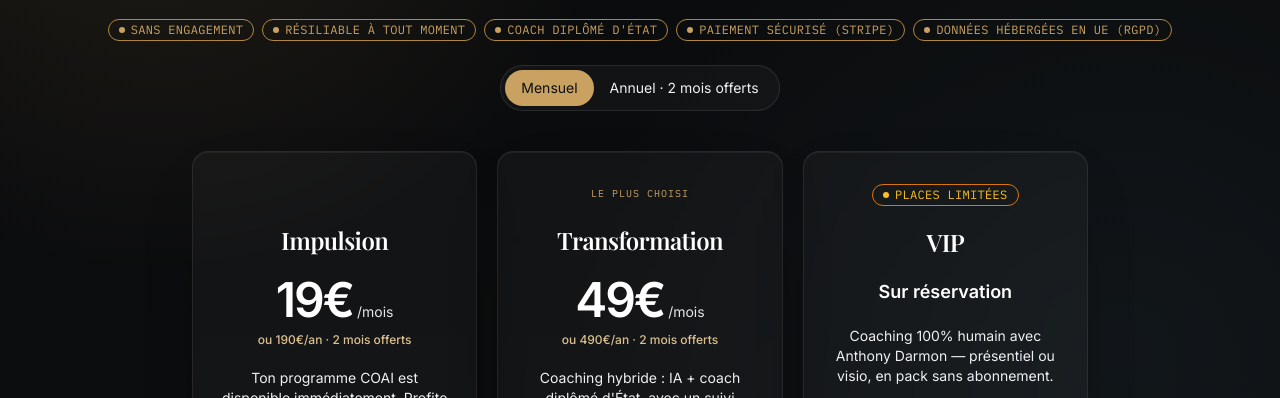
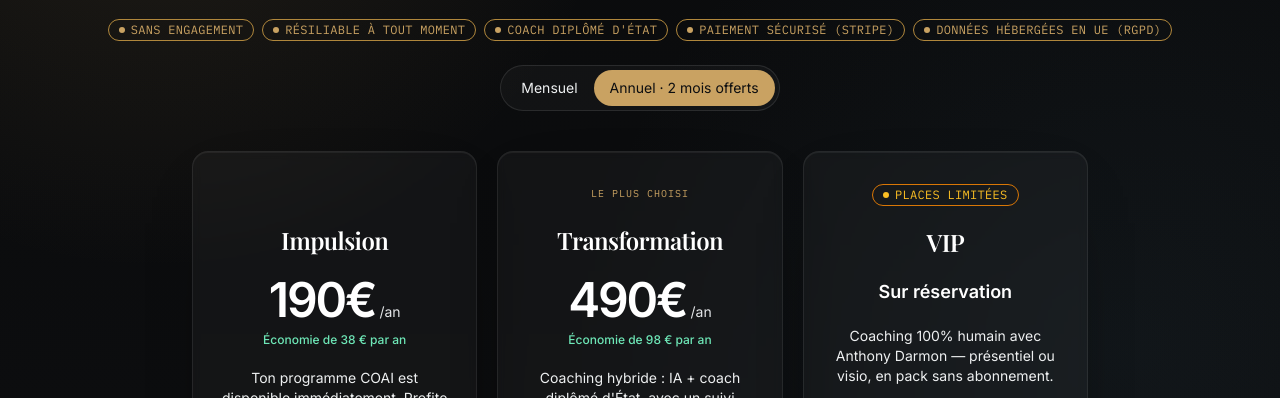
Before and after one commit to anthonydarmon213-ux/COAI, a Next.js app: page /pricing in a window 1280 px wide. Shown: the part 395-793 px from the top of the page. Built offline with nearby package versions, Linux system fonts and the light colour scheme; no server answers.

Commit message:
feat: prioritize annual plans for cash flow

```diff
--- a/src/app/(marketing)/pricing/page.tsx
+++ b/src/app/(marketing)/pricing/page.tsx
@@ -129,7 +129,9 @@ const TIERS: Tier[] = [
 
 export default function PricingPage({ searchParams }: { searchParams?: { billing?: string; vip?: string } }) {
   const vipHref = buildWhatsAppLink(VIP_MESSAGE);
-  const annual = searchParams?.billing === "annual";
+  // L'annuel est présenté en premier pour privilégier l'engagement et la
+  // trésorerie, sans retirer le mensuel (accessible en un clic).
+  const annual = searchParams?.billing !== "monthly";
   const displayedTiers = TIERS.map((tier) => {
     if (!annual || tier.sessions) return tier;
     if (tier.nom === "Impulsion") {
@@ -159,7 +161,7 @@ export default function PricingPage({ searchParams }: { searchParams?: { billing
           <TrustBadges />
         </div>
         <div className="mt-6 inline-flex rounded-full border border-white/10 bg-white/[0.03] p-1">
-          <Link href="/pricing" className={`rounded-full px-4 py-2 text-sm ${!annual ? "bg-laiton-400 text-graphite-950" : "text-graphite-300"}`}>Mensuel</Link>
+          <Link href="/pricing?billing=monthly" className={`rounded-full px-4 py-2 text-sm ${!annual ? "bg-laiton-400 text-graphite-950" : "text-graphite-300"}`}>Mensuel</Link>
           <Link href="/pricing?billing=annual" className={`rounded-full px-4 py-2 text-sm ${annual ? "bg-laiton-400 text-graphite-950" : "text-graphite-300"}`}>Annuel · 2 mois offerts</Link>
         </div>
       </div>
@@ -199,6 +201,11 @@ export default function PricingPage({ searchParams }: { searchParams?: { billing
                   <p className="text-5xl font-semibold tracking-[-0.045em] text-white">{tier.prix}</p>
                   <span className="text-sm text-graphite-400">{tier.suffixe}</span>
                 </div>
+                {annual && (
+                  <p className="mt-2 text-xs font-medium text-emerald-300">
+                    Économie de {tier.nom === "Impulsion" ? "38 €" : "98 €"} par an
+                  </p>
+                )}
                 {!annual && (
                   <Link href="/pricing?billing=annual" className="mt-2 block text-xs font-medium text-laiton-300 hover:text-laiton-200">
                     ou {tier.nom === "Impulsion" ? "190€/an" : "490€/an"} · 2 mois offerts
@@ -257,7 +264,7 @@ export default function PricingPage({ searchParams }: { searchParams?: { billing
               ) : tier.plan ? (
                 <SubscribeButton plan={tier.plan} billing={annual ? "ANNUAL" : "MONTHLY"} label="Commencer gratuitement" className="w-full" />
               ) : (
-                <PlanSelectedLink href={`/sign-up?billing=${annual ? "ANNUAL" : "MONTHLY"}`} plan="GRATUIT" label="Commencer gratuitement" className="w-full" />
+                <PlanSelectedLink href={`/sign-up?billing=${annual ? "ANNUAL" : "MONTHLY"}`} plan="GRATUIT" billing={annual ? "ANNUAL" : "MONTHLY"} label="Commencer gratuitement" className="w-full" />
               )}
               {tier.essai && <span className="text-sm font-medium text-laiton-300">{tier.essai}</span>}
             </div>
--- a/src/app/api/cron/relance-inactifs/route.ts
+++ b/src/app/api/cron/relance-inactifs/route.ts
@@ -314,7 +314,7 @@ async function relancerDiagnosticsNonConvertis(appUrl: string): Promise<number>
       `Bonjour,\n\n` +
         `Tu as terminé ton diagnostic COAI, mais tu n'as pas encore activé ton accompagnement. ` +
         `Ton profil est prêt : il ne te reste qu'à choisir la formule qui correspond au niveau de suivi que tu veux.\n\n` +
-        `Tu peux essayer COAI pendant 7 jours, sans engagement : ${appUrl}/pricing\n\n` +
+        `Tu peux essayer COAI pendant 7 jours, sans engagement : ${appUrl}/pricing?billing=annual\n\n` +
         `Impulsion : 19 €/mois ou 190 €/an.\n` +
         `Transformation : 49 €/mois ou 490 €/an, avec validation par un coach diplômé d'État.\n\n` +
         `À bientôt,\nL'équipe COAI`
--- a/src/components/marketing/diagnostic-quiz.tsx
+++ b/src/components/marketing/diagnostic-quiz.tsx
@@ -366,7 +366,10 @@ export function DiagnosticQuiz({
   aDejaUnProgramme = false,
 }: { connecte?: boolean; aDejaUnProgramme?: boolean } = {}) {
   const [step, setStep] = useState<Step>("intro");
-  const [facturationAnnuelle, setFacturationAnnuelle] = useState(false);
+  // Après un diagnostic complet, on recommande l'engagement annuel (deux
+  // mois offerts) pour maximiser la valeur et la trésorerie. Le mensuel reste
+  // disponible immédiatement dans le même sélecteur.
+  const [facturationAnnuelle, setFacturationAnnuelle] = useState(true);
   // Parcours D (Phase 5B, 11/08/2026) : un visiteur déjà connecté qui refait
   // le diagnostic n'a pas besoin de ressaisir son email (déjà connu) — étape
   // retirée de la liste des questions pour ce cas, sans dupliquer tout le
@@ -1312,7 +1315,7 @@ export function DiagnosticQuiz({
                           facturationAnnuelle ? "bg-laiton-400 text-graphite-950" : "text-graphite-300"
                         }`}
                       >
-                        Annuel · 2 mois offerts
+                        Annuel recommandé · 2 mois offerts
                       </button>
                     </div>
                   </div>
@@ -1366,6 +1369,11 @@ export function DiagnosticQuiz({
                               <span className="text-center text-xs font-medium text-laiton-300">
                                 7 jours offerts · puis {facturationAnnuelle && formule.prixAnnuel ? formule.prixAnnuel : formule.prix}
                               </span>
+                              {facturationAnnuelle && formule.prixAnnuel && (
+                                <span className="text-center text-[11px] font-medium text-emerald-300">
+                                  Économie de {formule.plan === "GRATUIT" ? "38 €" : "98 €"} sur l&apos;année
+                                </span>
+                              )}
                             </div>
                           }
                         />
--- a/src/components/marketing/plan-selected-link.tsx
+++ b/src/components/marketing/plan-selected-link.tsx
@@ -11,16 +11,18 @@ import { trackFunnelEvent } from "@/lib/analytics/funnel-events";
 export function PlanSelectedLink({
   href,
   plan,
+  billing,
   label,
   className,
 }: {
   href: string;
   plan: "GRATUIT" | "STANDARD" | "VIP";
+  billing?: "MONTHLY" | "ANNUAL";
   label: string;
   className?: string;
 }) {
   return (
-    <Link href={href} onClick={() => trackFunnelEvent("plan_selected", { plan })} className="w-full">
+    <Link href={href} onClick={() => trackFunnelEvent("plan_selected", { plan, billing })} className="w-full">
       <Button className={className}>{label}</Button>
     </Link>
   );
```
Also changed, not shown: 1 other file (tests, documents, lock files or other folders).
